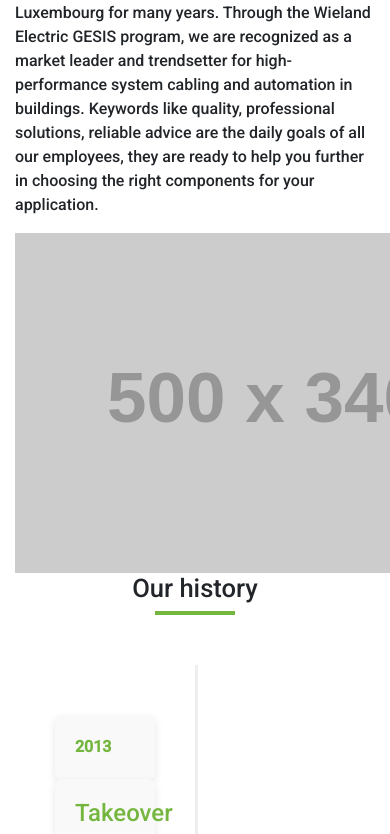
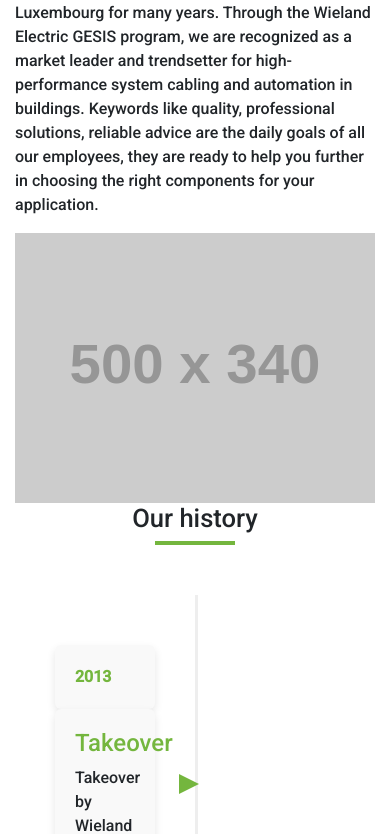
Before and after one commit to Brimgit/TestPage, a PHP site: page /about.html in a window 390 px wide; the page is wider, and only the part inside the window is pictured. Shown: the part 788-1622 px from the top of that part. Run offline with PHP 8.4, Linux system fonts and the light colour scheme; grey boxes labelled with a size stand in for pictures from a placeholder-image service; some libraries are stand-ins or nearby versions.

Commit message:
fix image about page

```diff
--- a/about.html
+++ b/about.html
@@ -86,7 +86,7 @@
             Through the Wieland Electric GESIS program, we are recognized as a market leader and trendsetter for high-performance system cabling and automation in buildings.
             Keywords like quality, professional solutions, reliable advice are the daily goals of all our employees, they are ready to help you further in choosing the right components for your application.</p></div>
       <div class="col-md-6"data-aos="fade-up">
-        <div class="about-image"><img src="https://fakeimg.pl/500x340/a3d17d/4b990c"></div>
+        <div class="about-image"></div>
       </div>
       </div>
       <div class="section-title"data-aos="fade-up">
--- a/css/styles.css
+++ b/css/styles.css
@@ -306,6 +306,26 @@
 .timeline-item:nth-child(even) {
   left: 50%;
 }
-.about-image{
-  /*resize image responsively*/
+
+.about-image {
+  width: 100%;
+  padding-bottom: 68%; /* This is 340/500, maintaining the aspect ratio */
+  background-image: url('https://fakeimg.pl/500x340/a3d17d/4b990c');
+  background-size: cover;
+  background-position: center;
 }
+
+/* Media queries for different screen sizes */
+@media (max-width: 768px) {
+  .about-image {
+      /* Set your desired styles for screens smaller than 768px */
+      padding-bottom: 56.25%; /* Example: aspect ratio 16:9 */
+  }
+}
+
+@media (max-width: 480px) {
+  .about-image {
+      /* Set your desired styles for screens smaller than 480px */
+      padding-bottom: 75%; /* Example: aspect ratio 4:3 */
+  }
+}
```
